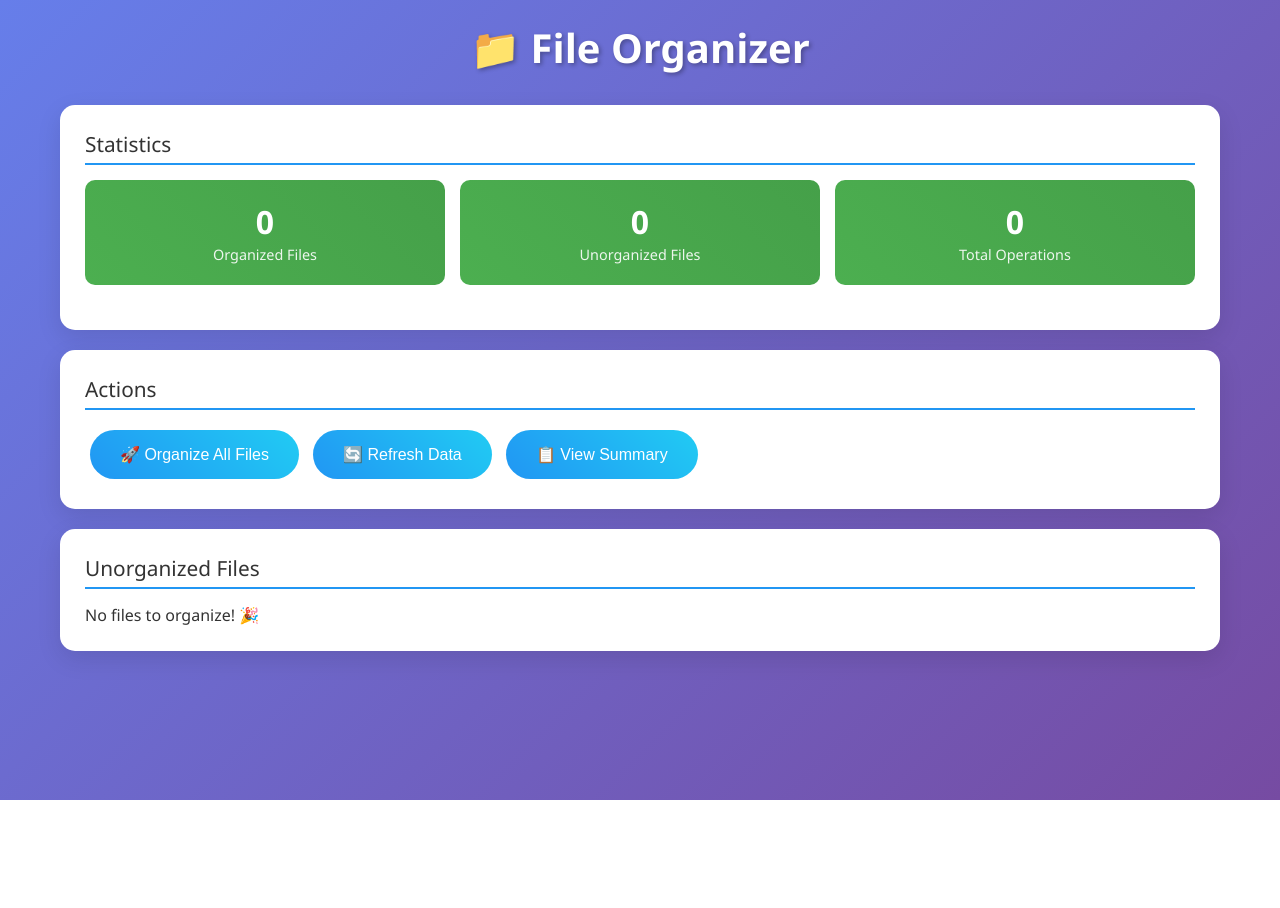
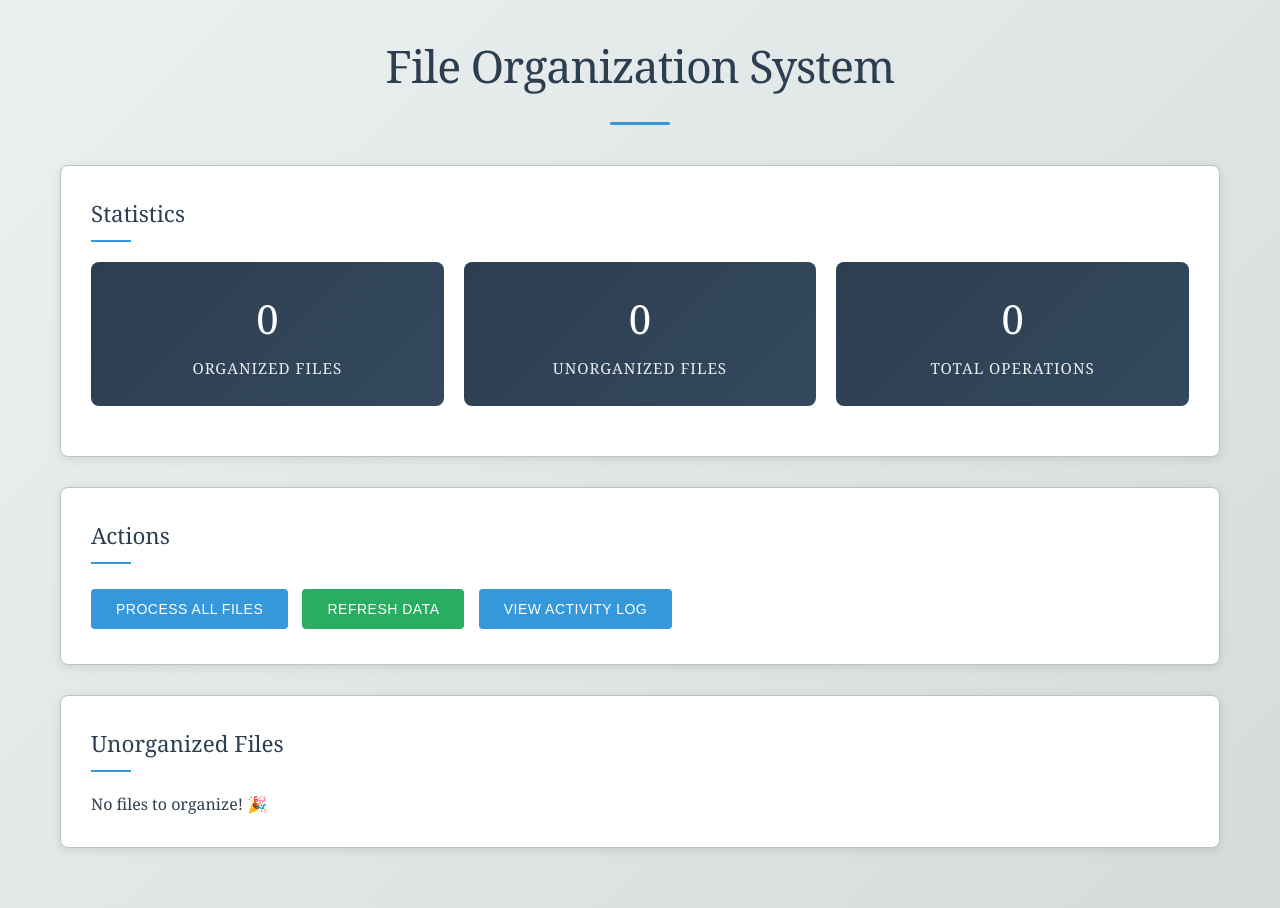
Before and after one commit to Iulia-plesu/File_Organizer, a Flask app: page / in a window 1280 px wide. Before the commit the page ends 800 px from the top, so only its background shows below. Run offline with Flask 3, Linux system fonts and the light colour scheme; data that the repository does not hold is empty.

Commit message:
A new template version

```diff
--- a/templates/index.html
+++ b/templates/index.html
@@ -11,100 +11,165 @@
             box-sizing: border-box;
         }
 
+        :root {
+            --primary-color: #2c3e50;
+            --secondary-color: #34495e;
+            --accent-color: #3498db;
+            --success-color: #27ae60;
+            --warning-color: #f39c12;
+            --danger-color: #e74c3c;
+            --light-bg: #ecf0f1;
+            --white: #ffffff;
+            --text-dark: #2c3e50;
+            --text-muted: #7f8c8d;
+            --border-color: #bdc3c7;
+            --shadow: rgba(0, 0, 0, 0.1);
+        }
+
         body {
-            font-family: 'Segoe UI', Tahoma, Geneva, Verdana, sans-serif;
-            background: linear-gradient(135deg, #667eea 0%, #764ba2 100%);
+            font-family: 'Georgia', 'Times New Roman', serif;
+            background: linear-gradient(135deg, var(--light-bg) 0%, #d5dbdb 100%);
             min-height: 100vh;
-            color: #333;
+            color: var(--text-dark);
+            line-height: 1.6;
         }
 
         .container {
             max-width: 1200px;
             margin: 0 auto;
-            padding: 20px;
+            padding: 30px 20px;
         }
 
         h1 {
             text-align: center;
-            color: white;
-            margin-bottom: 30px;
-            font-size: 2.5em;
-            text-shadow: 2px 2px 4px rgba(0,0,0,0.3);
+            color: var(--primary-color);
+            margin-bottom: 40px;
+            font-size: 2.8em;
+            font-weight: 300;
+            letter-spacing: -1px;
+            position: relative;
+        }
+
+        h1:after {
+            content: '';
+            display: block;
+            width: 60px;
+            height: 3px;
+            background: var(--accent-color);
+            margin: 20px auto;
+            border-radius: 2px;
         }
 
         .card {
-            background: white;
-            border-radius: 15px;
-            padding: 25px;
-            margin-bottom: 20px;
-            box-shadow: 0 8px 25px rgba(0,0,0,0.1);
-            transition: transform 0.3s ease;
+            background: var(--white);
+            border-radius: 8px;
+            padding: 30px;
+            margin-bottom: 30px;
+            box-shadow: 0 2px 10px var(--shadow);
+            border: 1px solid var(--border-color);
+            transition: all 0.3s ease;
         }
 
         .card:hover {
-            transform: translateY(-5px);
+            box-shadow: 0 4px 20px rgba(0, 0, 0, 0.15);
+            transform: translateY(-2px);
         }
 
         .stats-grid {
             display: grid;
-            grid-template-columns: repeat(auto-fit, minmax(200px, 1fr));
-            gap: 15px;
+            grid-template-columns: repeat(auto-fit, minmax(220px, 1fr));
+            gap: 20px;
             margin-bottom: 20px;
         }
 
         .stat-item {
-            background: linear-gradient(45deg, #4CAF50, #45a049);
-            color: white;
-            padding: 20px;
-            border-radius: 10px;
+            background: linear-gradient(135deg, var(--primary-color), var(--secondary-color));
+            color: var(--white);
+            padding: 25px;
+            border-radius: 8px;
             text-align: center;
+            position: relative;
+            overflow: hidden;
+        }
+
+        .stat-item:before {
+            content: '';
+            position: absolute;
+            top: 0;
+            left: -100%;
+            width: 100%;
+            height: 100%;
+            background: linear-gradient(90deg, transparent, rgba(255,255,255,0.1), transparent);
+            transition: left 0.5s;
+        }
+
+        .stat-item:hover:before {
+            left: 100%;
         }
 
         .stat-number {
-            font-size: 2em;
-            font-weight: bold;
+            font-size: 2.5em;
+            font-weight: 300;
             display: block;
+            margin-bottom: 5px;
         }
 
         .stat-label {
-            font-size: 0.9em;
+            font-size: 0.95em;
             opacity: 0.9;
+            text-transform: uppercase;
+            letter-spacing: 1px;
+            font-weight: 500;
         }
 
         .button {
-            background: linear-gradient(45deg, #2196F3, #21CBF3);
-            color: white;
+            background: var(--accent-color);
+            color: var(--white);
             border: none;
-            padding: 15px 30px;
-            border-radius: 25px;
+            padding: 12px 25px;
+            border-radius: 4px;
             cursor: pointer;
-            font-size: 16px;
+            font-size: 14px;
+            font-weight: 500;
+            text-transform: uppercase;
+            letter-spacing: 0.5px;
             transition: all 0.3s ease;
-            margin: 5px;
+            margin: 5px 10px 5px 0;
+            font-family: 'Arial', sans-serif;
         }
 
         .button:hover {
-            transform: scale(1.05);
-            box-shadow: 0 5px 15px rgba(33, 150, 243, 0.4);
+            background: #2980b9;
+            transform: translateY(-1px);
+            box-shadow: 0 4px 8px rgba(52, 152, 219, 0.3);
         }
 
         .button:disabled {
             opacity: 0.6;
             cursor: not-allowed;
             transform: none;
+            box-shadow: none;
+        }
+
+        .button.success {
+            background: var(--success-color);
+        }
+
+        .button.success:hover {
+            background: #229954;
         }
 
         .file-list {
-            max-height: 400px;
+            max-height: 450px;
             overflow-y: auto;
-            border: 1px solid #ddd;
-            border-radius: 8px;
-            margin-top: 15px;
+            border: 1px solid var(--border-color);
+            border-radius: 6px;
+            margin-top: 20px;
         }
 
         .file-item {
-            padding: 12px;
-            border-bottom: 1px solid #eee;
+            padding: 15px;
+            border-bottom: 1px solid #ecf0f1;
             display: flex;
             justify-content: space-between;
             align-items: center;
@@ -192,35 +271,97 @@
         }
 
         .success-message {
-            background: #d4edda;
-            color: #155724;
-            padding: 15px;
-            border-radius: 8px;
-            margin: 15px 0;
-            border: 1px solid #c3e6cb;
+            background: #d5f4e6;
+            color: #1e7e34;
+            padding: 15px 20px;
+            border-radius: 6px;
+            margin: 20px 0;
+            border: 1px solid #b8daff;
+            font-weight: 500;
         }
 
         .error-message {
             background: #f8d7da;
             color: #721c24;
-            padding: 15px;
-            border-radius: 8px;
-            margin: 15px 0;
-            border: 1px solid #f5c6cb;
+            padding: 15px 20px;
+            border-radius: 6px;
+            margin: 20px 0;
+            border: 1px solid #f1b0b7;
+            font-weight: 500;
         }
 
         .section-title {
-            font-size: 1.3em;
-            margin-bottom: 15px;
-            color: #333;
-            border-bottom: 2px solid #2196F3;
-            padding-bottom: 5px;
+            font-size: 1.4em;
+            margin-bottom: 20px;
+            color: var(--primary-color);
+            font-weight: 400;
+            position: relative;
+            padding-bottom: 10px;
+        }
+
+        .section-title:after {
+            content: '';
+            position: absolute;
+            bottom: 0;
+            left: 0;
+            width: 40px;
+            height: 2px;
+            background: var(--accent-color);
+        }
+
+        /* Custom scrollbar */
+        .file-list::-webkit-scrollbar {
+            width: 8px;
+        }
+
+        .file-list::-webkit-scrollbar-track {
+            background: #f1f1f1;
+            border-radius: 4px;
+        }
+
+        .file-list::-webkit-scrollbar-thumb {
+            background: var(--border-color);
+            border-radius: 4px;
+        }
+
+        .file-list::-webkit-scrollbar-thumb:hover {
+            background: var(--text-muted);
+        }
+
+        /* Responsive design */
+        @media (max-width: 768px) {
+            .container {
+                padding: 20px 15px;
+            }
+
+            h1 {
+                font-size: 2.2em;
+            }
+
+            .card {
+                padding: 20px;
+            }
+
+            .stats-grid {
+                grid-template-columns: 1fr;
+            }
+
+            .file-item {
+                flex-direction: column;
+                align-items: flex-start;
+                gap: 10px;
+            }
+
+            .category-tag {
+                margin-left: 0;
+                margin-top: 5px;
+            }
         }
     </style>
 </head>
 <body>
     <div class="container">
-        <h1>📁 File Organizer</h1>
+        <h1>File Organization System</h1>
 
         <div class="card">
             <div class="section-title">Statistics</div>
@@ -243,13 +384,13 @@
         <div class="card">
             <div class="section-title">Actions</div>
             <button class="button" onclick="organizeAllFiles()" id="organize-btn">
-                🚀 Organize All Files
+                Process All Files
             </button>
-            <button class="button" onclick="refreshData()">
-                🔄 Refresh Data
+            <button class="button success" onclick="refreshData()">
+                Refresh Data
             </button>
             <button class="button" onclick="loadSummary()">
-                📋 View Summary
+                View Activity Log
             </button>
         </div>
 
@@ -357,7 +498,7 @@
 
                 const organizeBtn = document.createElement('button');
                 organizeBtn.className = 'button';
-                organizeBtn.textContent = '📁 Organize';
+                organizeBtn.textContent = 'Process';
                 organizeBtn.onclick = () => organizeSingleFile(file.name, organizeBtn);
 
                 fileInfo.appendChild(fileName);
@@ -378,7 +519,7 @@
         async function organizeAllFiles() {
             const btn = document.getElementById('organize-btn');
             btn.disabled = true;
-            btn.innerHTML = '🚀 Organizing... <div class="loading"></div>';
+            btn.innerHTML = 'Processing... <div class="loading"></div>';
 
             try {
                 const response = await fetch('/organize', {
@@ -394,9 +535,9 @@
                     throw new Error(data.error);
                 }
 
-                let message = `Successfully organized ${data.organized_count} files! 🎉`;
+                let message = `Successfully processed ${data.organized_count} files`;
                 if (data.errors.length > 0) {
-                    message += `\n\nErrors:\n${data.errors.join('\n')}`;
+                    message += `\n\nErrors encountered:\n${data.errors.join('\n')}`;
                 }
 
                 showMessage(message, data.errors.length > 0 ? 'error' : 'success');
@@ -404,17 +545,17 @@
 
             } catch (error) {
                 console.error('Error organizing files:', error);
-                showMessage('Error organizing files: ' + error.message, 'error');
+                showMessage('Error processing files: ' + error.message, 'error');
             } finally {
                 btn.disabled = false;
-                btn.innerHTML = '🚀 Organize All Files';
+                btn.innerHTML = 'Process All Files';
             }
         }
 
         // Organize single file
         async function organizeSingleFile(filename, button) {
             button.disabled = true;
-            button.innerHTML = '📁 Organizing... <div class="loading"></div>';
+            button.innerHTML = 'Processing... <div class="loading"></div>';
 
             try {
                 const response = await fetch(`/organize/${encodeURIComponent(filename)}`, {
@@ -427,15 +568,15 @@
                     throw new Error(data.error);
                 }
 
-                showMessage(`Successfully organized "${filename}" 🎉`, 'success');
+                showMessage(`Successfully processed "${filename}"`, 'success');
                 refreshData();
 
             } catch (error) {
                 console.error('Error organizing file:', error);
-                showMessage('Error organizing file: ' + error.message, 'error');
+                showMessage('Error processing file: ' + error.message, 'error');
             } finally {
                 button.disabled = false;
-                button.innerHTML = '📁 Organize';
+                button.innerHTML = 'Process';
             }
         }
 
```
Also changed, not shown: other parts of templates/index.html (+44 -30 lines).
